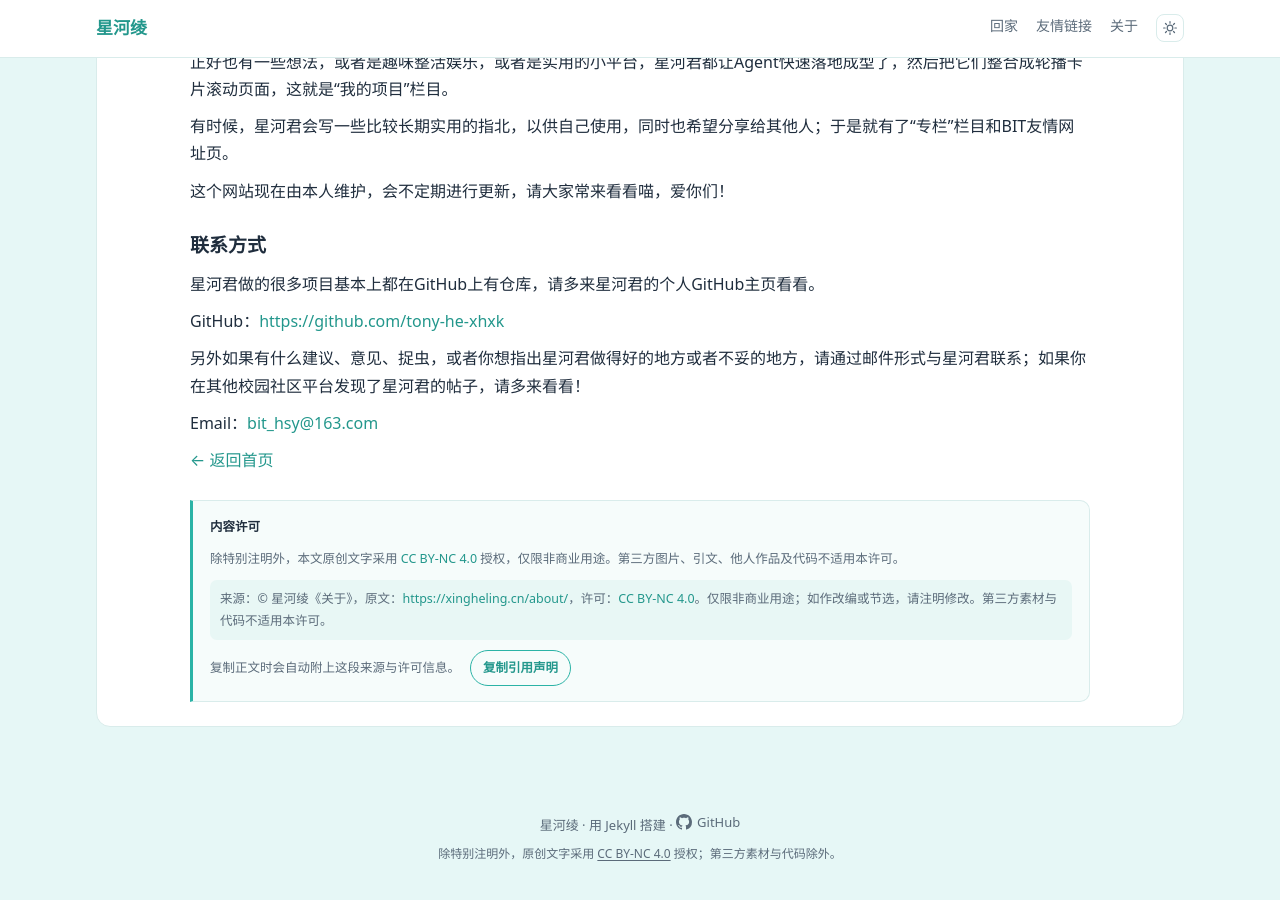
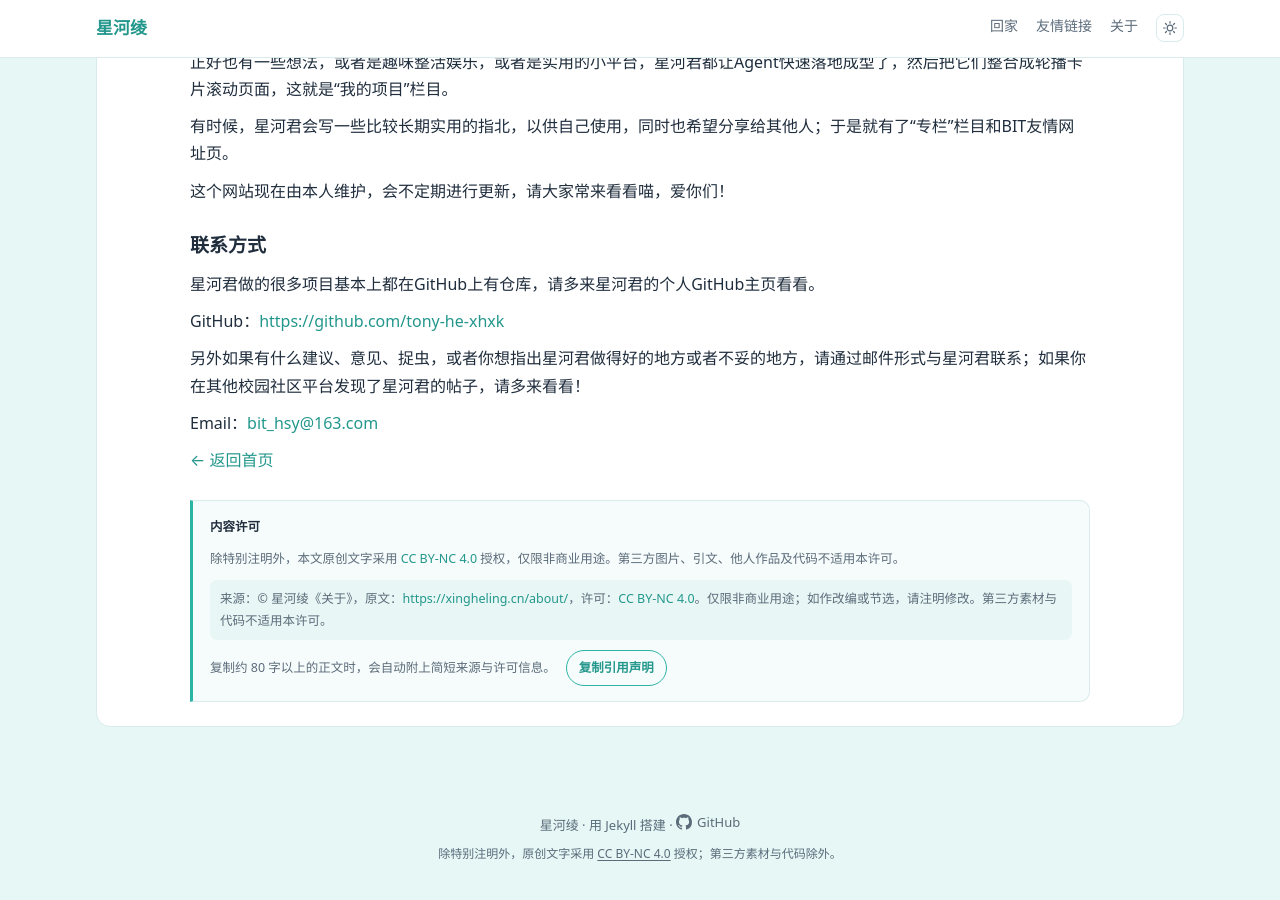
Before and after one commit to tony-he-xhxk/tony-he-xhxk.github.io, a Jekyll site: the page built from about.md, in a window 1280 px wide and 900 px high, scrolled down 777 px. Built offline with Jekyll 4.4.1, drawn with Linux system fonts in a browser that asks for light colours; some of the changed lines change nothing that is shown.

Commit message:
fix: 设置最小触发附加协议复制的文字长度

```diff
--- a/_config.yml
+++ b/_config.yml
@@ -10,6 +10,7 @@
   full_name: "知识共享 署名—非商业性使用 4.0 国际许可协议"
   url: "https://creativecommons.org/licenses/by-nc/4.0/deed.zh-hans"
   author: "星河绫"
+  minimum_copy_length: 80
 
 # 正式域名（已绑定 GitHub Pages，Enforce HTTPS 已开启）
 url: "https://xingheling.cn"
--- a/_includes/content-license.html
+++ b/_includes/content-license.html
@@ -2,6 +2,7 @@
 {%- assign license_full_name = site.content_license.full_name | default: "知识共享 署名—非商业性使用 4.0 国际许可协议" -%}
 {%- assign license_url = site.content_license.url | default: "https://creativecommons.org/licenses/by-nc/4.0/deed.zh-hans" -%}
 {%- assign license_author = site.content_license.author | default: site.title -%}
+{%- assign license_minimum_copy_length = site.content_license.minimum_copy_length | default: 80 -%}
 {%- assign license_page_title = page.title | default: site.title -%}
 {%- assign license_page_url = page.url | absolute_url -%}
 <aside
@@ -14,6 +15,7 @@
   data-license-author="{{ license_author | escape }}"
   data-license-title="{{ license_page_title | escape }}"
   data-license-url="{{ license_page_url | escape }}"
+  data-license-minimum-copy-length="{{ license_minimum_copy_length }}"
   aria-label="内容许可与引用方式"
 >
   <p class="content-license-title"><strong>内容许可</strong></p>
@@ -22,7 +24,7 @@
     来源：© {{ license_author }}《{{ license_page_title }}》，原文：<a href="{{ license_page_url }}">{{ license_page_url }}</a>，许可：<a href="{{ license_url }}" rel="license">{{ license_name }}</a>。仅限非商业用途；如作改编或节选，请注明修改。第三方素材与代码不适用本许可。
   </p>
   <div class="content-license-actions">
-    <span>复制正文时会自动附上这段来源与许可信息。</span>
+    <span>复制约 {{ license_minimum_copy_length }} 字以上的正文时，会自动附上简短来源与许可信息。</span>
     <button type="button" class="content-license-copy" data-copy-license>复制引用声明</button>
     <span class="content-license-status" role="status" aria-live="polite"></span>
   </div>
--- a/assets/js/content-license.js
+++ b/assets/js/content-license.js
@@ -1,6 +1,6 @@
 /* 内容许可与复制引用
  *
- * - 正文复制：在标准 copy 事件中给 text/plain 和 text/html 追加来源声明
+ * - 正文复制：复制较长摘录时给 text/plain 和 text/html 追加简短来源声明
  * - 引用按钮：复制一段可直接粘贴到转载页面的纯文本声明
  * - 代码、表单和许可面板本身不自动附加；第三方素材由许可面板明确排除
  * - 浏览器剪贴板只能辅助声明，无法阻止读者粘贴后手动删除
@@ -14,13 +14,24 @@
     link: notice.dataset.licenseLink || 'https://creativecommons.org/licenses/by-nc/4.0/deed.zh-hans',
     author: notice.dataset.licenseAuthor || document.title,
     title: notice.dataset.licenseTitle || document.title,
-    url: notice.dataset.licenseUrl || window.location.href.split('#')[0]
+    url: notice.dataset.licenseUrl || window.location.href.split('#')[0],
+    minimumCopyLength: Number(notice.dataset.licenseMinimumCopyLength) || 80
   };
 
   function citationText() {
     return '来源：© ' + license.author + '《' + license.title + '》，原文：' + license.url +
       '，许可：' + license.name + '（' + license.link + '）。' +
       '仅限非商业用途；如作改编或节选，请注明修改。第三方素材与代码不适用本许可。';
+  }
+
+  function compactCitationText() {
+    return '—— © ' + license.author + '《' + license.title + '》 · 原文：' + license.url +
+      ' · ' + license.name + '：' + license.link +
+      ' · 非商业使用，修改请注明，第三方内容除外。';
+  }
+
+  function normalizedLength(text) {
+    return Array.from(text.replace(/\s/g, '')).length;
   }
 
   function closestElement(node) {
@@ -91,25 +102,25 @@
     );
 
     var strong = document.createElement('strong');
-    strong.textContent = '引用声明：';
+    strong.textContent = '—— ';
     block.appendChild(strong);
     block.appendChild(document.createTextNode(
-      '来源：© ' + license.author + '《' + license.title + '》，原文：'
+      '© ' + license.author + '《' + license.title + '》 · 原文：'
     ));
 
     var sourceLink = document.createElement('a');
     sourceLink.href = license.url;
     sourceLink.textContent = license.url;
     block.appendChild(sourceLink);
-    block.appendChild(document.createTextNode('，许可：'));
+    block.appendChild(document.createTextNode(' · ' + license.name + '：'));
 
     var licenseLink = document.createElement('a');
     licenseLink.href = license.link;
     licenseLink.rel = 'license';
-    licenseLink.textContent = license.name;
+    licenseLink.textContent = license.link;
     block.appendChild(licenseLink);
     block.appendChild(document.createTextNode(
-      '。仅限非商业用途；如作改编或节选，请注明修改。第三方素材与代码不适用本许可。'
+      ' · 非商业使用，修改请注明，第三方内容除外。'
     ));
 
     wrapper.appendChild(block);
@@ -137,6 +148,10 @@
       return;
     }
 
+    /* 单独复制链接时保持原生行为 */
+    var startLink = startEl && startEl.closest('a');
+    if (startLink && endEl && startLink === endEl.closest('a')) return;
+
     /* 代码可以随正文一起被复制，但单独复制代码块时不附加内容许可 */
     if (startEl && endEl && startEl.closest('pre, code') && endEl.closest('pre, code')) {
       return;
@@ -145,7 +160,9 @@
     var selectedText = selection.toString();
     if (!selectedText.trim() || selectedText.indexOf(license.link) !== -1) return;
 
-    var plainText = selectedText.replace(/\s+$/, '') + '\n\n引用声明：' + citationText();
+    if (normalizedLength(selectedText) < license.minimumCopyLength) return;
+
+    var plainText = selectedText.replace(/\s+$/, '') + '\n\n' + compactCitationText();
     var fragment = range.cloneContents();
     var wrapper = document.createElement('div');
     wrapper.appendChild(fragment);
```
